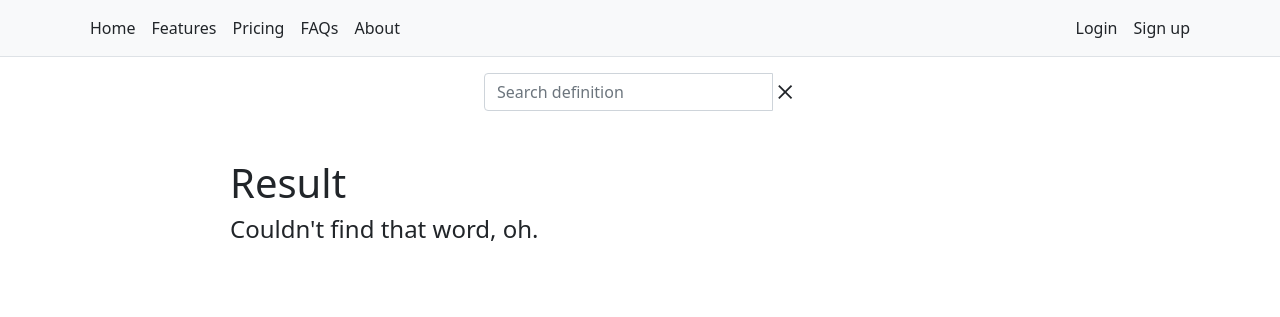
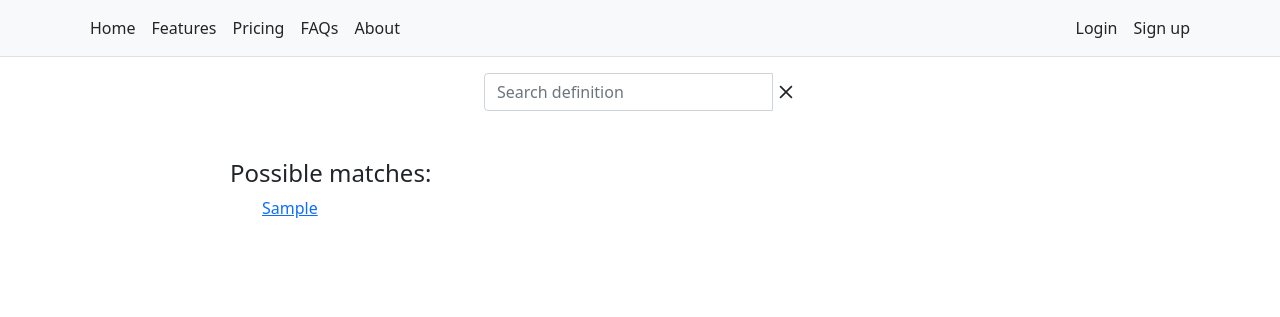
Before and after one commit to alienperfect/Dictionary, a Django app: page /definition/search/ in a window 1280 px wide. Shown: the top 317 px of the page. Run offline with Django 4.2, Linux system fonts and the light colour scheme; tables that the repository leaves empty hold one stand-in row (values such as "Sample post"); some libraries are stand-ins or nearby versions.

Commit message:
working search

```diff
--- a/apps/api/urls.py
+++ b/apps/api/urls.py
@@ -1,8 +1,9 @@
-from apps.api.views import WordAPIView, CollectionAPIView
+from apps.api.views import WordAPIView, WordListAPIView, CollectionAPIView
 from django.urls import path
 
 app_name = 'api'
 urlpatterns = [
     path('word/<str:word>/', WordAPIView.as_view(), name='word'),
+    path('words/<str:entry>', WordListAPIView.as_view(), name='words'),
     path('collection/<int:pk>/', CollectionAPIView.as_view(), name='collection'),
 ]
--- a/apps/dictionary/views.py
+++ b/apps/dictionary/views.py
@@ -1,9 +1,9 @@
 from apps.dictionary.forms import WordCreateForm, WordUpdateForm
 from apps.dictionary.models import Word
 from django.http import HttpResponseRedirect
-from django.shortcuts import get_object_or_404
-from django.urls import reverse_lazy
-from django.views.generic import CreateView, DetailView, UpdateView, ListView
+from django.shortcuts import get_object_or_404, redirect
+from django.urls import reverse, reverse_lazy
+from django.views.generic import CreateView, DetailView, UpdateView, ListView, TemplateView
 
 
 class WordDetailView(DetailView):
@@ -36,8 +36,24 @@ class WordSearchView(ListView):
     model = Word
     template_name = 'dictionary/word_search_result.html'
 
-    def get_queryset(self):
+    def search(self):
         query = self.request.GET.get('q', '')
-        word_list = Word.objects.filter(word__iexact=query)
+        word_list = Word.objects.filter(word__icontains=query)
+        return {'word_list': word_list, 'query': query}
 
-        return word_list
+    def get_context_data(self, **kwargs):
+        context = super().get_context_data(**kwargs)
+        context['word_list'] = self.search().get('word_list')
+        return context
+
+    def get(self, request, *args, **kwargs):
+        """If input matches word, redirect to DetailView."""
+        query = self.search().get('query')
+        word_list = self.search().get('word_list')
+
+        try:
+            if query == word_list.first().pk:
+                return HttpResponseRedirect(reverse_lazy('dictionary:word-detail', kwargs={'pk': query}))
+        except:
+            return super().get(request, *args, **kwargs)
+        return super().get(request, *args, **kwargs)
--- a/templates/base.html
+++ b/templates/base.html
@@ -45,16 +45,18 @@
           </ul>
         </div>
       </nav>
-      <div class="d-flex justify-content-center" style="padding: 1em;">
-        <form action="{% url 'dictionary:word-search' %}" class="form-group" style="width: 25%">
+      <div id="search" class="d-flex justify-content-center" style="padding: 1em;">
+        <form action="{% url 'dictionary:word-search' %}" class="form-group" autocomplete="off" style="width: 25%">
           <div class="input-group mb-3">
-            <input id="search-input" name="q" type="search" class="form-control" placeholder="Search definition" aria-label="Search">
+            <input list="suggestions" id="search-input" name="q" type="search" class="form-control" placeholder="Search definition" aria-label="Search" oninput="getSuggestions()" maxlength="32">
 
-            <svg id="clear-input" style="padding-left: 0.15em;" xmlns="http://www.w3.org/2000/svg" aria-hidden="true" role="img" width="1.5em"preserveAspectRatio="xMidYMid meet" viewBox="0 0 24 24"><path fill="currentColor" d="M18.36 19.78L12 13.41l-6.36 6.37l-1.42-1.42L10.59 12L4.22 5.64l1.42-1.42L12 10.59l6.36-6.36l1.41 1.41L13.41 12l6.36 6.36z"/></svg>
+            <datalist id="suggestions">
+            </datalist>
+
+            <svg id="clear-input" style="padding-left: 0.25em;" xmlns="http://www.w3.org/2000/svg" aria-hidden="true" role="img" width="1.5em"preserveAspectRatio="xMidYMid meet" viewBox="0 0 24 24"><path fill="currentColor" d="M18.36 19.78L12 13.41l-6.36 6.37l-1.42-1.42L10.59 12L4.22 5.64l1.42-1.42L12 10.59l6.36-6.36l1.41 1.41L13.41 12l6.36 6.36z"/></svg>
           </div>
         </form>
       </div>
-
 
     <div class="container" style="padding-left: 10em; padding-right: 10em; padding-top: 1em; padding-bottom: 1em;">
         {% block content %}{% endblock %}
@@ -68,6 +70,31 @@
       var clear = document.getElementById('clear-input');
       var input = document.getElementById('search-input');
       clear.addEventListener("click", clearValue);
+
+      function getSuggestions(){
+        var input = document.getElementById('search-input').value;
+        var datalist = document.getElementById('suggestions');
+        datalist.innerHTML = '';
+
+        var url = "/api/words/" + input;
+
+        if (input && !(input.startsWith(' '))){
+          fetch(url, {
+          method: 'GET',
+          headers: {
+            'X-Requested-With': 'XMLHttpRequest'
+          }
+        })
+        .then(resp => resp.json())
+        .then(function(data){
+          for (var i = 0; i < data.length; ++i){
+            opt = document.createElement('option');
+            opt.value = data[i].pk;
+            datalist.appendChild(opt);
+          }
+        });
+        }
+      }
     </script>
 </body>
 </html>
--- a/templates/dictionary/word_search_result.html
+++ b/templates/dictionary/word_search_result.html
@@ -4,12 +4,13 @@
 {% block title %}<title>Search</title>{% endblock %}
 
 {% block content %}
-    <h1>Result</h1>
-
     {% if word_list %}
-        {% for word in word_list %}
-            <a href="{{ word.get_absolute_url }}">{{ word }}</a>
-        {% endfor %}
+        <h4>Possible matches:</h4>
+        <ul style="list-style-type: none">
+            {% for word in word_list %}
+                <li><a href="{{ word.get_absolute_url }}">{{ word }}</a></li>
+            {% endfor %}
+        </ul>
     {% else %}
         <h4>Couldn't find that word, oh.</h4>
     {% endif %}
```
Also changed, not shown: apps/api/views.py (+9 -0 lines).
